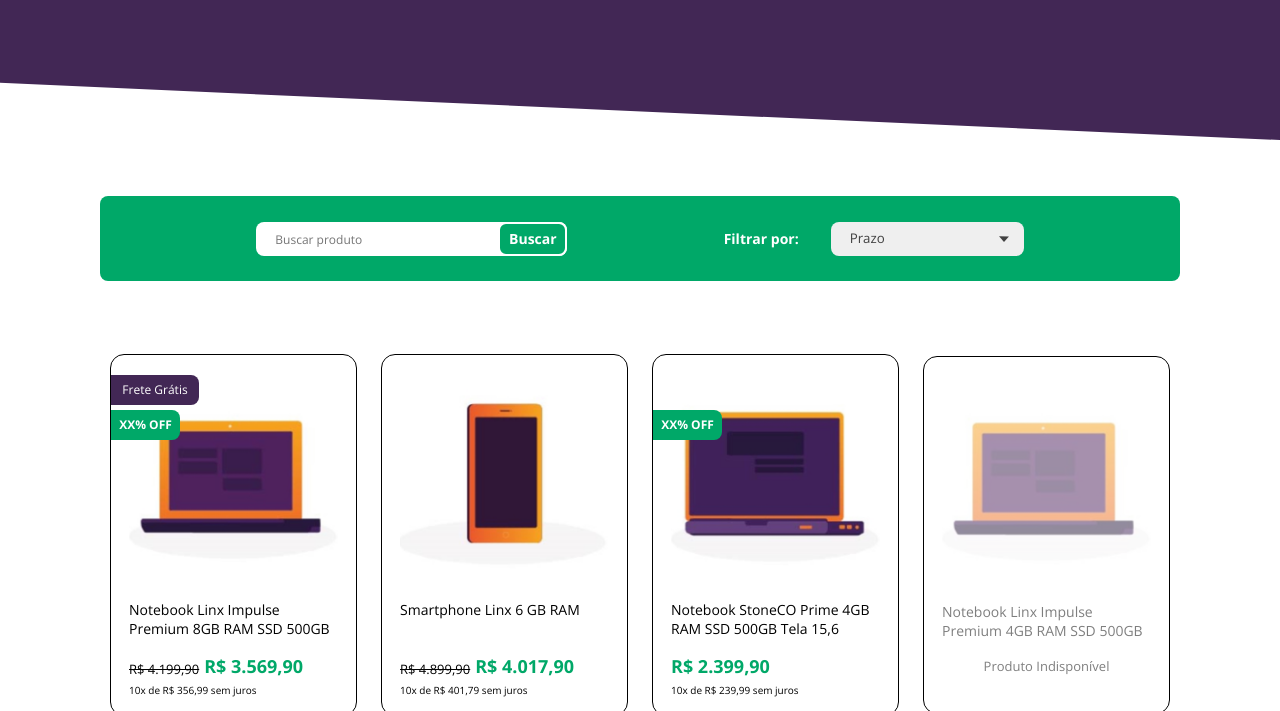
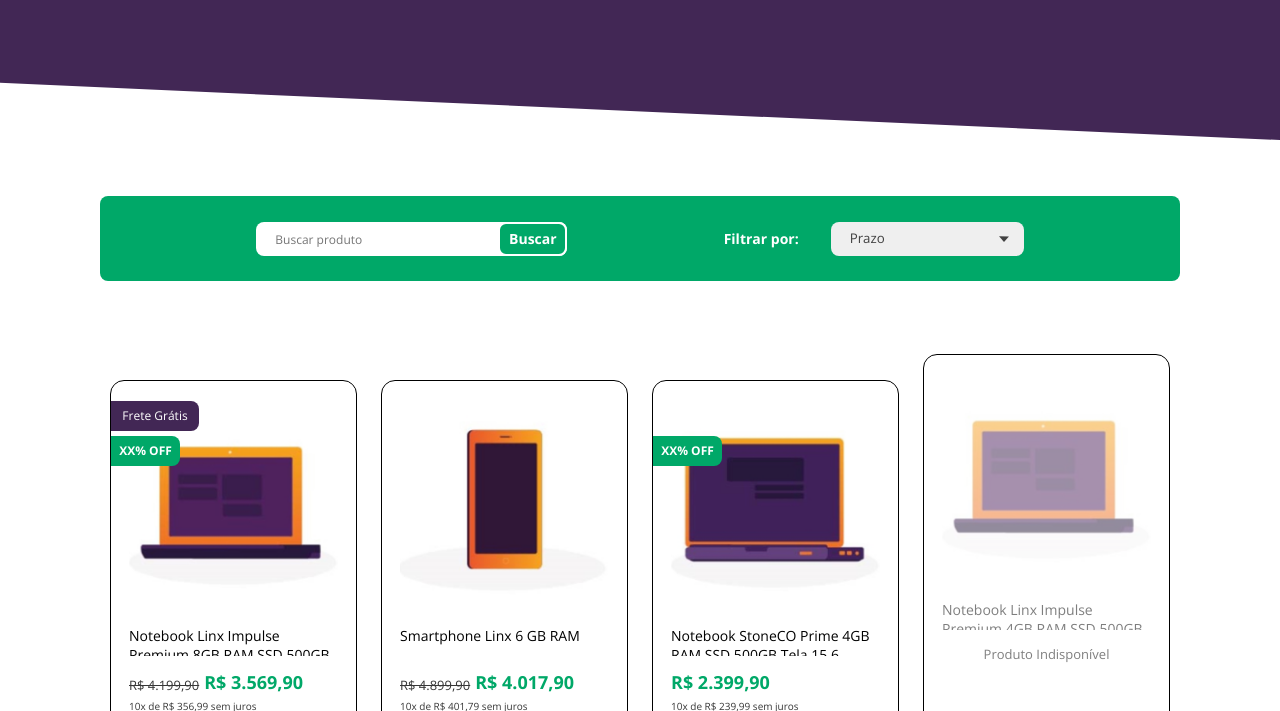
Before and after one commit to Lucacks/test-dsn-2022, a plain HTML site: page index.html in a window 1280 px wide. Shown: the part 241-952 px from the top of the page. Drawn offline with nearby package versions, Linux system fonts and the light colour scheme.

Commit message:
Changes after a Senior Dev take a look

```diff
--- a/sass/_config.sass
+++ b/sass/_config.sass
@@ -3,6 +3,7 @@
 $color3: #00A868
 $color4: #422755
 $color5: #363636
+$color6: #414141
 
 *
     margin: 0
--- a/sass/_footer.sass
+++ b/sass/_footer.sass
@@ -15,7 +15,10 @@
 
         .infos-text
             width: 70%
-            @include fontConfig(1.4rem, 400, $color2)
+            @include fontConfig(1.4rem, 400, $color6)
+
+            @include tabletSize
+                text-align: center
 
         @include tabletSize
             flex-direction: column
--- a/sass/_product-card.sass
+++ b/sass/_product-card.sass
@@ -69,14 +69,15 @@
 
             .product-title
                 @include fontConfig(1.4rem, 400, $color2)
-                height: 40px
+                height: 30px
                 margin: 15px 0
                 -webkit-line-clamp: 2
                 overflow: hidden
+                text-overflow: ellipsis
 
                 @include tabletSize
                     font-size: 1.2rem
-                    height: 40px
+                    height: 30px
                     margin: 0 0 18px
                     line-height: 1.2
 
@@ -86,7 +87,7 @@
                 margin-bottom: 5px
 
                 .product-old-price
-                    @include fontConfig(1.3rem, 400, $color2)
+                    @include fontConfig(1.3rem, 400, $color5)
                     text-decoration: line-through
                     margin-right: 5px
 
@@ -106,7 +107,7 @@
                     margin-bottom: 8px
 
             .product-installments
-                @include fontConfig(1rem, 400, $color2)
+                @include fontConfig(1rem, 400, $color5)
                 height: 14px
 
                 @include tabletSize
@@ -115,13 +116,18 @@
             .product-not-available
                 @include fontConfig(1.3rem, 400, $color2)
                 margin: auto
-                height: 38px
+                height: 94px
+
+                @include tabletSize
+                    margin: 0
+                    justify-content: flex-start
 
             .btn-mobile
                 display: none
 
             @include tabletSize
-                height: 145px
+                height: 158px
+                justify-content: flex-start
 
                 .btn-mobile
                     @include fontConfig(1.2rem, 700, $color1)
```
Also changed, not shown: sass/main.css, 1 other file.
